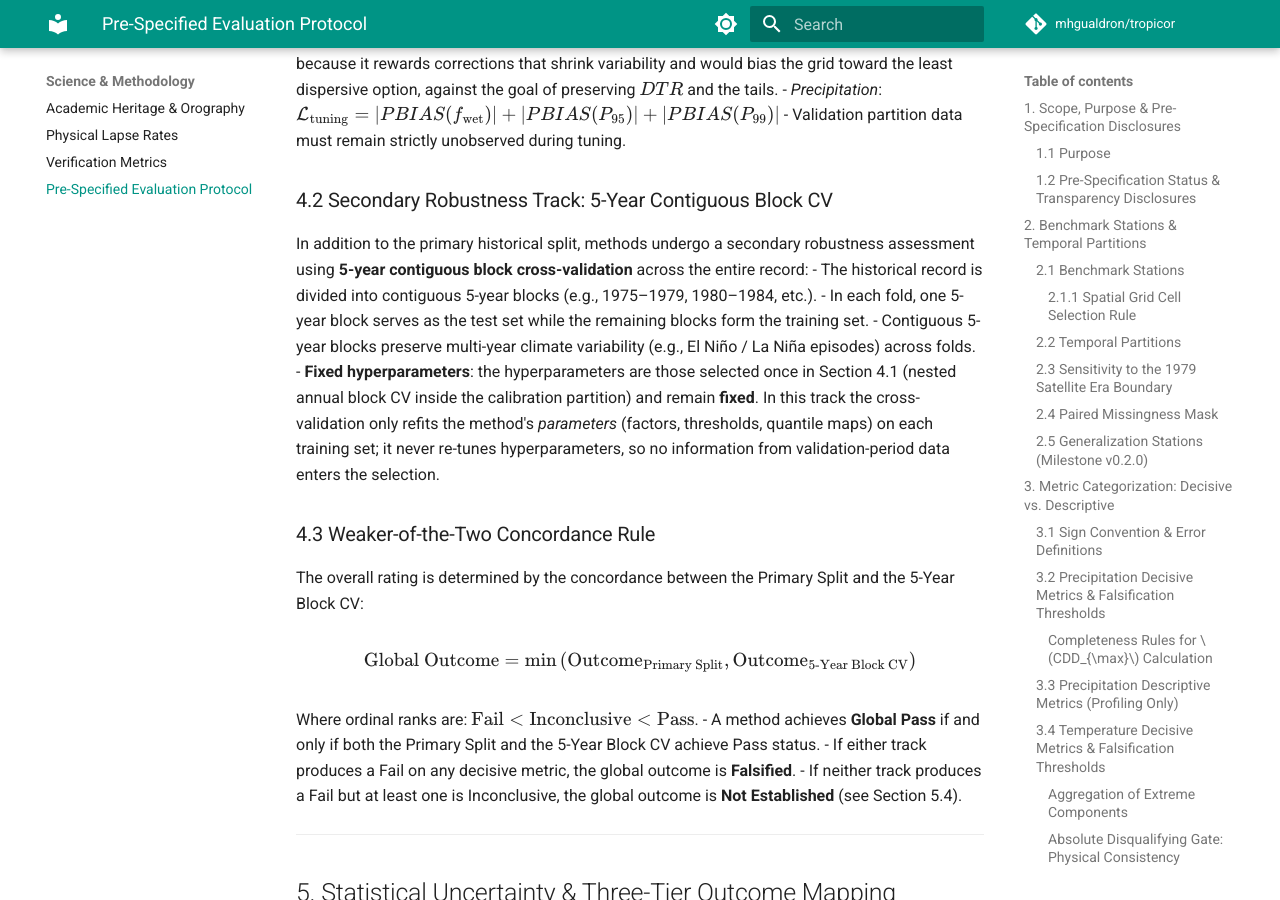
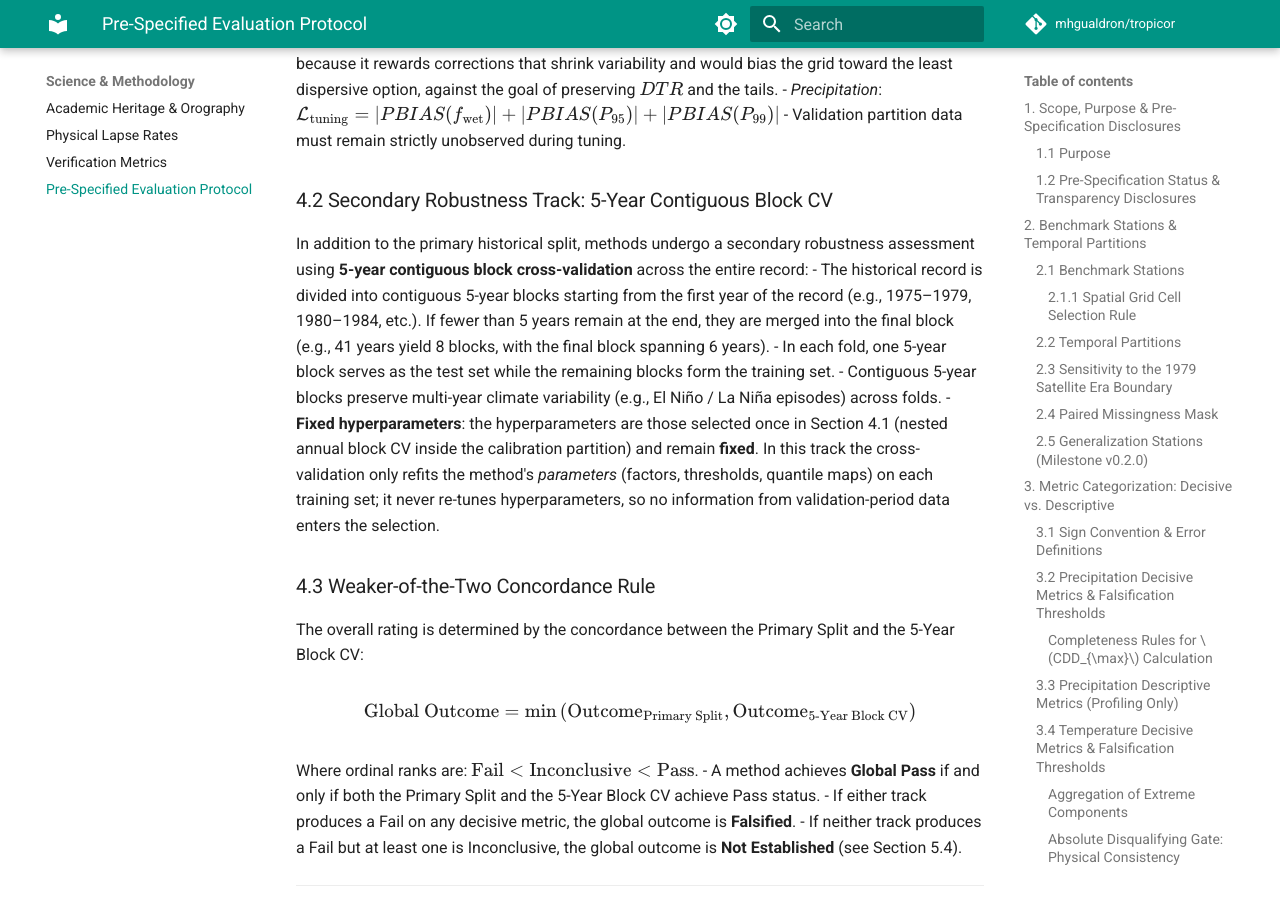
Before and after one commit to mhgualdron/tropicor, an MkDocs documentation site: the page built from docs/science/evaluation-protocol.md, in a window 1280 px wide and 900 px high, scrolled down 9092 px. Built offline with MkDocs 1.6.1 and Material for MkDocs 9.7.7, drawn with Linux system fonts in a browser that asks for light colours; comment, search, counter and statistics services are not loaded; some of the changed text lies outside the part shown.

Commit message:
docs(science): clarify block remainder, EQM grouping and trace-volume trade-off in protocol

```diff
--- a/docs/science/evaluation-protocol.md
+++ b/docs/science/evaluation-protocol.md
@@ -203,7 +203,7 @@ Any method with tunable parameters (such as the Level 3 EQM hyperparameter grids
 
 ### 4.2 Secondary Robustness Track: 5-Year Contiguous Block CV
 In addition to the primary historical split, methods undergo a secondary robustness assessment using **5-year contiguous block cross-validation** across the entire record:
-- The historical record is divided into contiguous 5-year blocks (e.g., 1975–1979, 1980–1984, etc.).
+- The historical record is divided into contiguous 5-year blocks starting from the first year of the record (e.g., 1975–1979, 1980–1984, etc.). If fewer than 5 years remain at the end, they are merged into the final block (e.g., 41 years yield 8 blocks, with the final block spanning 6 years).
 - In each fold, one 5-year block serves as the test set while the remaining blocks form the training set.
 - Contiguous 5-year blocks preserve multi-year climate variability (e.g., El Niño / La Niña episodes) across folds.
 - **Fixed hyperparameters**: the hyperparameters are those selected once in Section 4.1 (nested annual block CV inside the calibration partition) and remain **fixed**. In this track the cross-validation only refits the method's *parameters* (factors, thresholds, quantile maps) on each training set; it never re-tunes hyperparameters, so no information from validation-period data enters the selection.
@@ -278,7 +278,8 @@ Methods are structured in strict hierarchies of increasing mathematical and para
 - **Level 0**: Raw ERA5 (Uncalibrated Baseline).
 - **Level 1**: Linear Scaling (Monthly multiplicative factor: $P_{\text{corr}}(t) = s_m^{(1)} \cdot P_{\text{raw}}(t)$, with $s_m^{(1)} = \frac{\sum_{t \in \text{cal}, m(t)=m} P_{\text{obs}}(t)}{\sum_{t \in \text{cal}, m(t)=m} P_{\text{raw}}(t)}$).
 - **Level 2**: Threshold Matching & Scaling (Empirical drizzle truncation + monthly scaling factor).
-- **Level 3**: Non-Parametric Empirical Quantile Mapping (EQM). It **includes the drizzle truncation of Level 2** (same $P_{\text{th}, m}$ and $P_{\text{censored}}$ of Section 7), followed by a monthly EQM fitted on wet days only (observed days with $P \ge 1.0\text{ mm}$ versus censored model days with $P > 0$), using the hyperparameter grid of Section 6.3. Truncated days remain zero and no additional $s_m$ is applied (the quantile map defines the amounts).
+- **Level 3**: Non-Parametric Empirical Quantile Mapping (EQM). It **includes the drizzle truncation of Level 2** (same $P_{\text{th}, m}$ and $P_{\text{censored}}$ of Section 7), followed by EQM grouped according to the window option in Section 6.3 (calendar monthly or 31-day moving window) fitted on wet days only (observed days with $P \ge 1.0\text{ mm}$ versus censored model days with $P > 0$), using the hyperparameter grid of Section 6.3. Truncated days remain zero and no additional $s_m$ is applied (the quantile map defines the amounts).
+  - **Known Trade-Off Note (Trace Volume & Negative PBIAS)**: Because Level 3 does not apply $s_m$, the volume of observed trace precipitation ($0.1\text{--}0.9\text{ mm}$) is not redistributed onto wet days. Consequently, $PBIAS_{\text{monthly}}$ can be slightly negative by design; this is reported and is evaluated solely against the pre-specified $|PBIAS_{\text{monthly}}| \le 10\%$ threshold.
 - **Precipitation gate (all levels)**: $P_{\text{corr}}(t) \ge 0$ and finite on every day. Any violation is a fatal failure and sits outside the $N_{\text{decisive}}$ count.
 
 ### 6.2 Temperature Downscaling Hierarchy
@@ -356,6 +357,7 @@ $$P_{\text{corr}}(t) = s_{m(t)} \cdot P_{\text{censored}}(t)$$
 - **SDII Inflation Tendency**: Because trace rainfall ($< 1.0\text{ mm}$) is removed from model dry days while $s_m$ preserves total observed accumulation, $s_m$ concentrates trace water volume onto the remaining wet days ($P \ge P_{\text{th}, m}$). Consequently, the mean wet-day intensity ($SDII$) **tends to be inflated** compared to observations:
   $$SDII(P_{\text{corr}}) > SDII(P_{\text{obs}})$$
   This inflation is a recognized, unavoidable structural trade-off of two-step threshold matching.
+- **Level 3 Trace Volume Trade-Off**: Unlike Level 2, Level 3 does not apply $s_m$, so the volume of observed trace precipitation ($0.1\text{--}0.9\text{ mm}$) is not redistributed onto wet days. Consequently, $PBIAS_{\text{monthly}}$ may be slightly negative by design; this known trade-off is reported and only evaluated against the pre-specified $|PBIAS_{\text{monthly}}| \le 10\%$ threshold.
 
 ---
 
```
